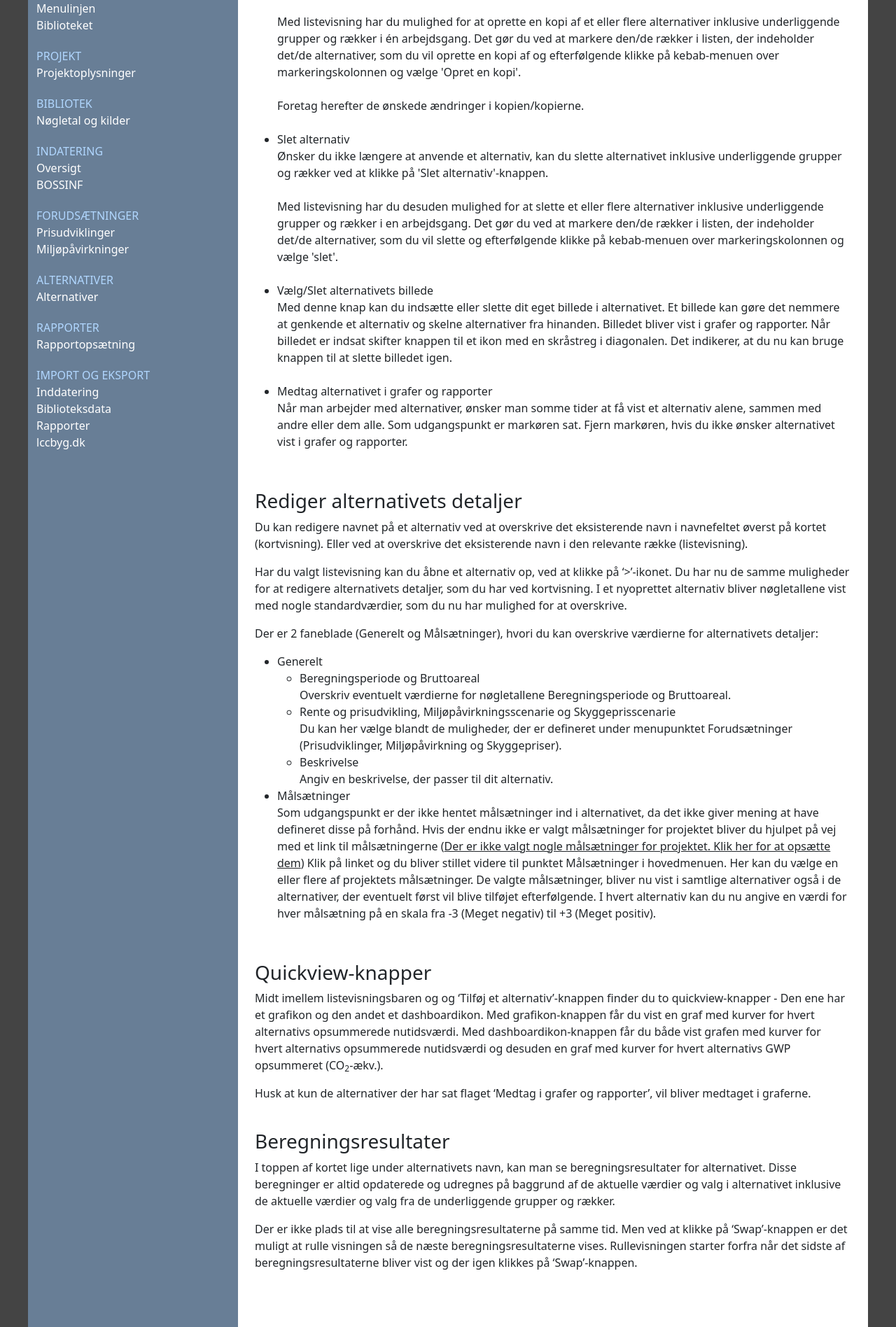
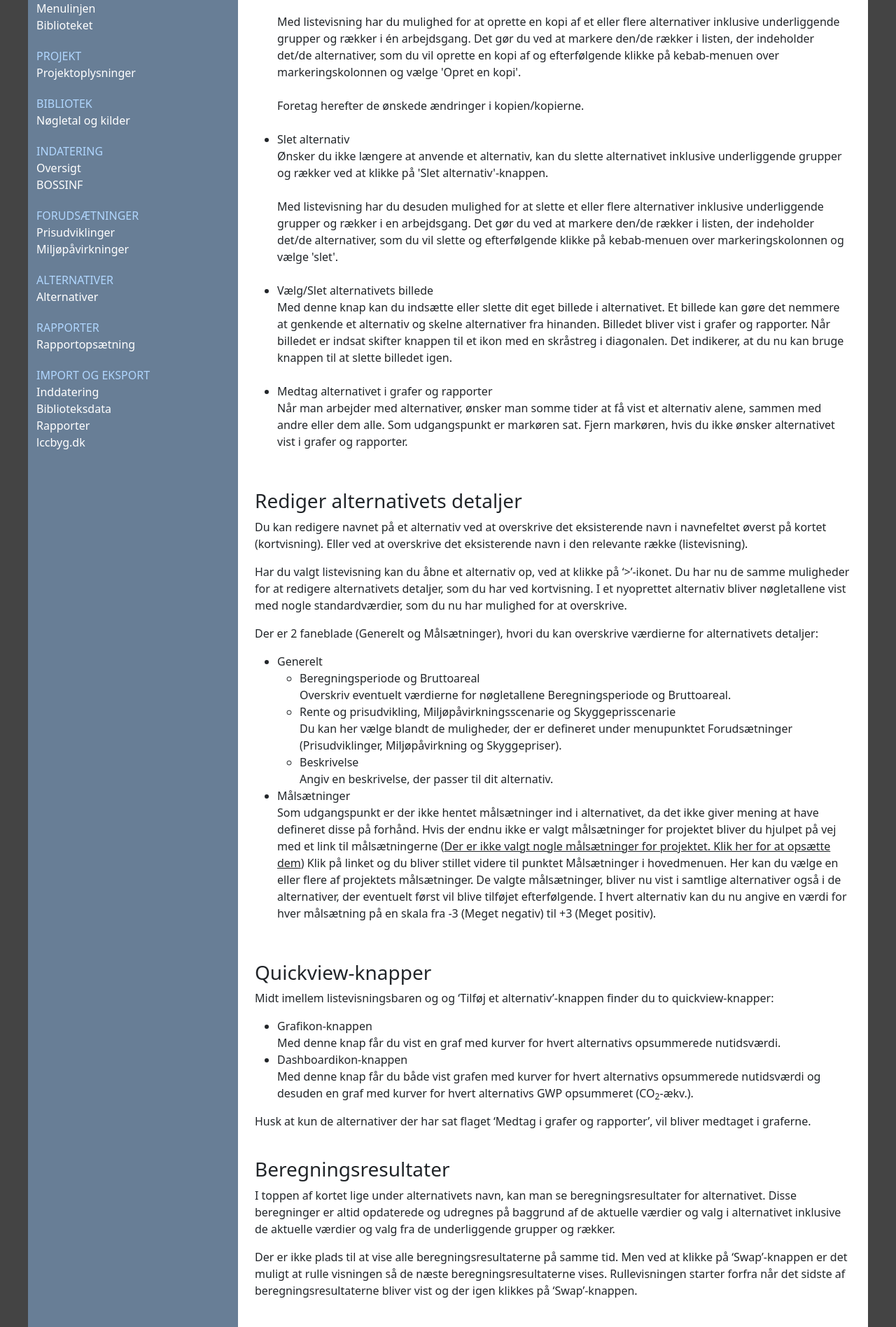
Before and after one commit to LccBuild/lccbyg-docs, a Jekyll site: the page built from docs/help/40/da/alternatives.md, in a window 1280 px wide. Shown: the part 1104-3000 px from the top of the page at 70% size. Built offline with Jekyll 4.4.1, drawn with Linux system fonts in a browser that asks for light colours.

Commit message:
Update alternatives.md

```diff
--- a/docs/help/40/da/alternatives.md
+++ b/docs/help/40/da/alternatives.md
@@ -97,7 +97,14 @@ Her kan du vælge en eller flere af projektets målsætninger. De valgte målsæ
 <br />
 
 ### Quickview-knapper {#alternativequickviewbuttons}
-Midt imellem listevisningsbaren og og 'Tilføj et alternativ'-knappen finder du to quickview-knapper - Den ene har et grafikon og den andet et dashboardikon. Med grafikon-knappen får du vist en graf med kurver for hvert alternativs opsummerede nutidsværdi. Med dashboardikon-knappen får du både vist grafen med kurver for hvert alternativs opsummerede nutidsværdi og desuden en graf med kurver for hvert alternativs GWP opsummeret (CO<sub>2</sub>-ækv.).
+Midt imellem listevisningsbaren og og 'Tilføj et alternativ'-knappen finder du to quickview-knapper:
+
+<ul>
+<li>Grafikon-knappen</li>
+Med denne knap får du vist en graf med kurver for hvert alternativs opsummerede nutidsværdi.
+<li>Dashboardikon-knappen</li>
+Med denne knap får du både vist grafen med kurver for hvert alternativs opsummerede nutidsværdi og desuden en graf med kurver for hvert alternativs GWP opsummeret (CO<sub>2</sub>-ækv.).
+</ul>
 
 Husk at kun de alternativer der har sat flaget 'Medtag i grafer og rapporter', vil bliver medtaget i graferne.
 <br />
```
